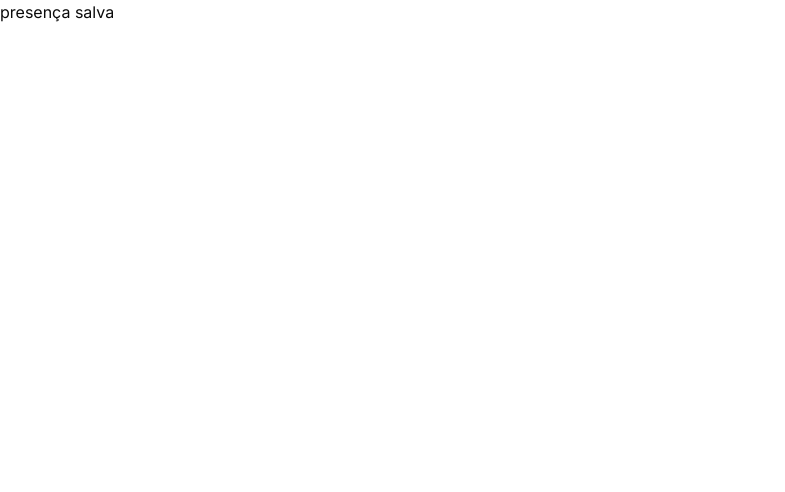
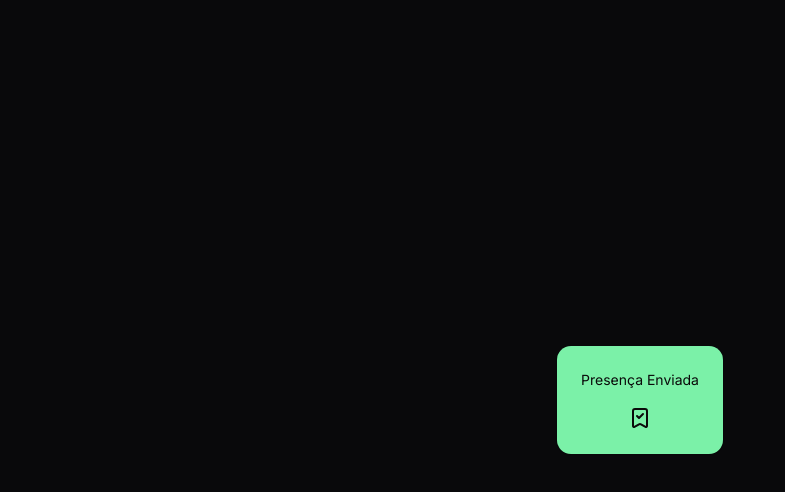
Before and after one commit to oartuu/Beacon-Front, a Next.js app: page /list/done in a window 1280 px wide. Shown: the top 492 px of the page, without its empty margins (0-785 px from the left). Built offline with nearby package versions, Linux system fonts and the light colour scheme.

Commit message:
done page

```diff
--- a/app/list/done/page.tsx
+++ b/app/list/done/page.tsx
@@ -1,9 +1,17 @@
+import { Card, CardContent } from '@/components/ui/card';
+import { Item, ItemContent } from '@/components/ui/item'
+import { BookmarkCheck } from 'lucide-react'
 import React from 'react'
 
 export default function page() {
   return (
-    <div>
-      presença salva
+    <div className="h-dvh flex items-center justify-center bg-zinc-950">
+      <Card className='bg-green-300'>
+        <CardContent className='flex flex-col items-center justify-between gap-4'>
+          <h1>Presença Enviada</h1>
+          <BookmarkCheck />
+        </CardContent>
+      </Card>
     </div>
-  )
+  );
 }
```
